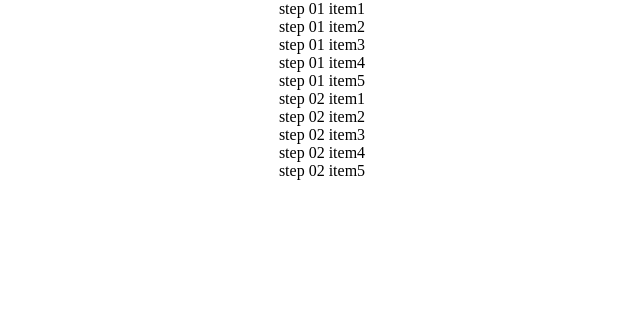
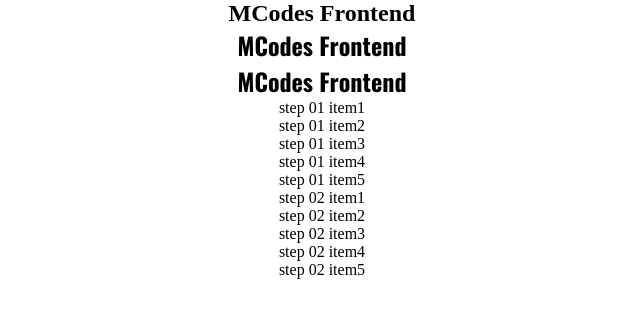
Before and after one commit to dilusha-lakshan/mcodes-react-app, a React (Vite) app: page / in a window 1280 px wide. Shown: the top 318 px of the page, without its empty margins (318-958 px from the left). Built offline with nearby package versions, Linux system fonts and the light colour scheme.

Commit message:
Learned about adding google fonts by linking and importing

```diff
--- /dev/null
+++ b/src/App.css
@@ -0,0 +1,16 @@
+
+@import url('https://fonts.googleapis.com/css2?family=Oswald:wght@200..700&display=swap');
+
+
+.one{
+  font-family: "Oswald", sans-serif;
+  font-optical-sizing: auto;
+  font-style: normal;
+}
+
+
+.two{
+  font-family: "Oswald", sans-serif;
+  font-optical-sizing: auto;
+  font-style: normal;
+}
--- a/src/App.jsx
+++ b/src/App.jsx
@@ -1,3 +1,6 @@
+import './App.css';
+
+
 function App() {
 
   let items = [
@@ -6,6 +9,11 @@ function App() {
 
   return (
     <>
+
+      <h2>MCodes Frontend</h2>
+      <h2 className="one">MCodes Frontend</h2>
+      <h2 className="two">MCodes Frontend</h2>
+
 
       <ul>
         {items.map((item) => {
```
